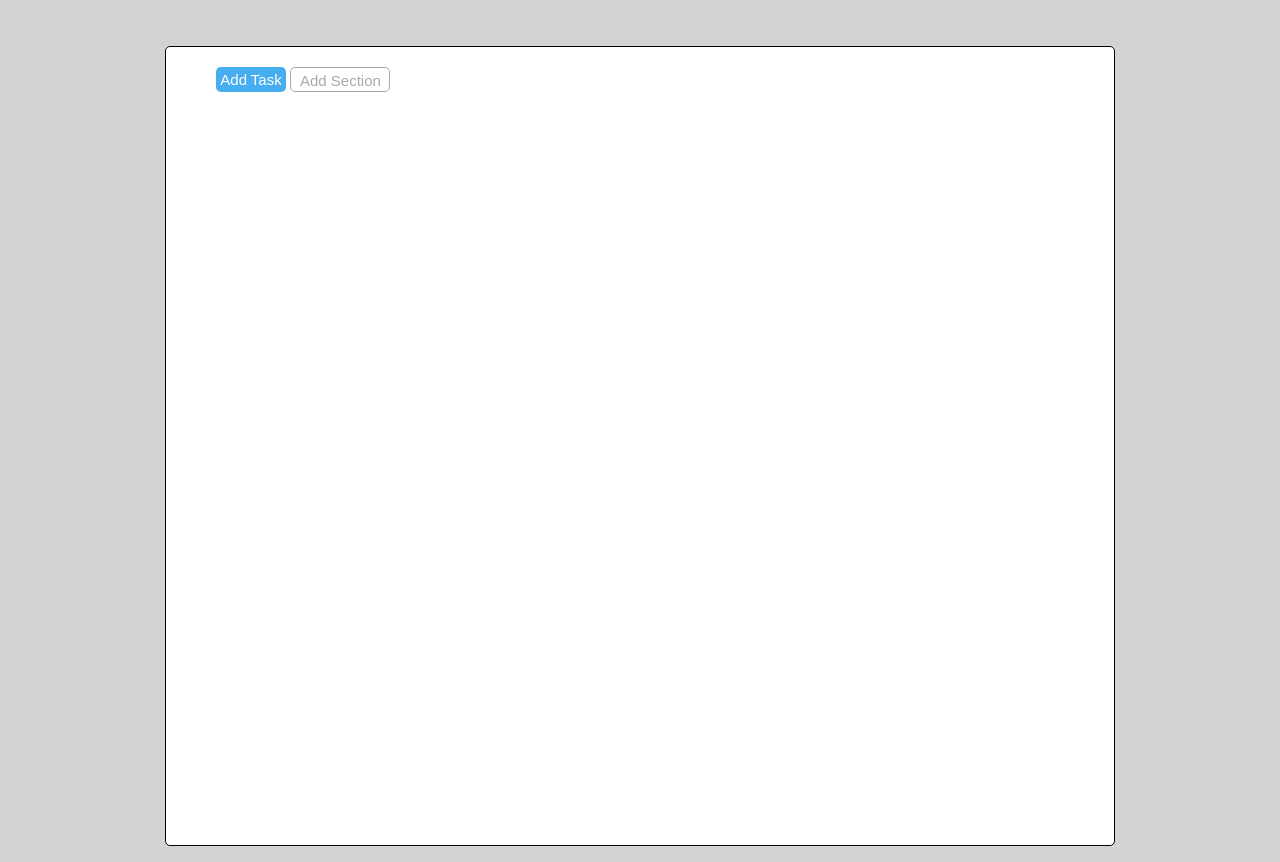
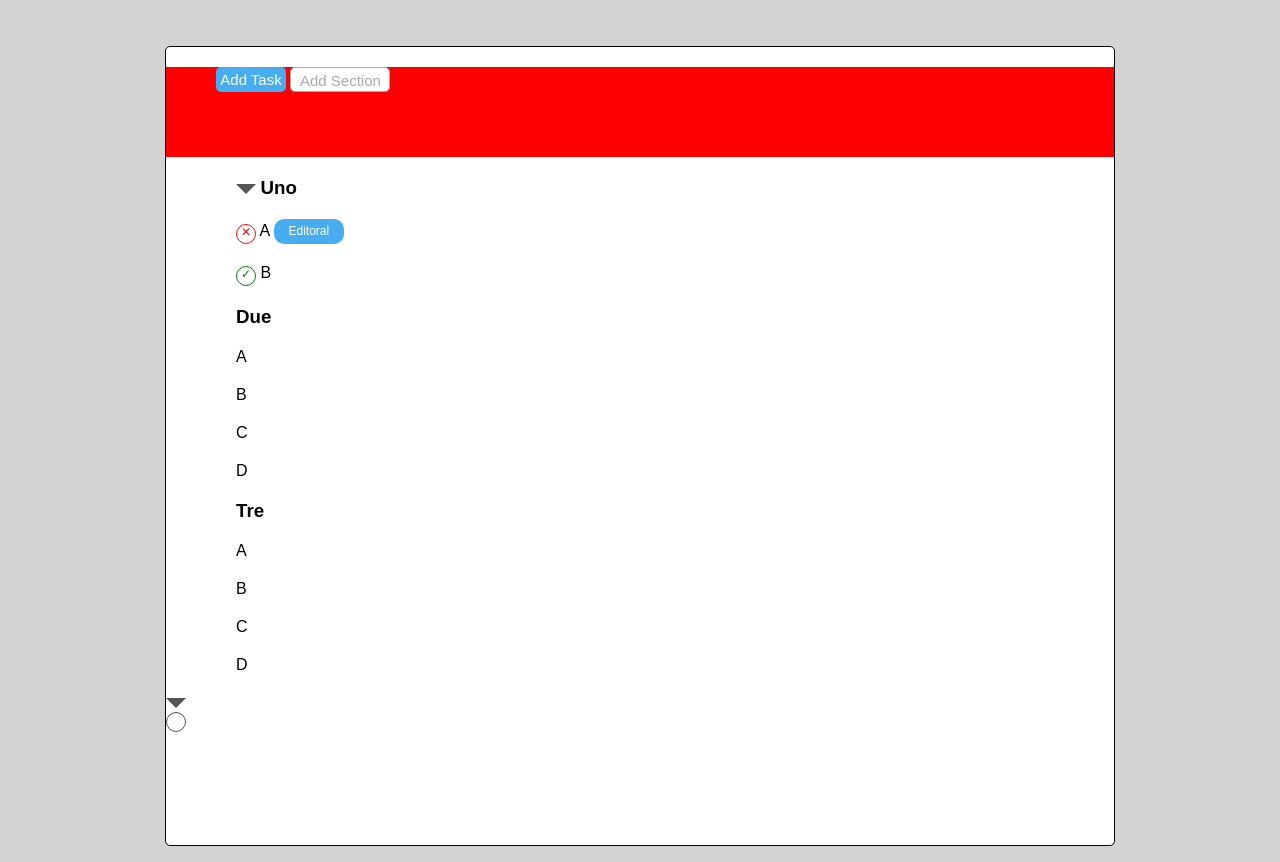
Before and after one commit to AndyDAntuono/html-css-toboolist, a plain HTML site: page index.html in a window 1280 px wide. Shown: the part 74-936 px from the top of the page. Drawn offline with Linux system fonts and the light colour scheme.

Commit message:
[FEAT] main, added ul

```diff
--- a/css/style.css
+++ b/css/style.css
@@ -37,13 +37,14 @@ body {
 }
 
 .secondary-container {
-    width: 900px;
-    height: 750px;
-    margin-left: 50px;
+    width: 100%;
+    height: 90px;
     margin-top: 20px;
+    background-color: red;
 }
 
 .add-task {
+    margin-left: 50px;
     display: inline-block;
     height: 25px;
     width: 70px;
@@ -69,3 +70,77 @@ body {
     vertical-align: middle;
     border: 1px solid darkgray;
 }
+
+.tertiary-container {
+    width: 100%;
+    height: 685px;
+}
+
+.main-ul {
+    margin-left: 70px;
+}
+
+ul {
+    list-style: none;
+}
+
+li {
+    margin: 20px 0;
+}
+
+.triangle-down {
+	display: inline-block;
+    width: 0;
+	height: 0;
+	border-left: 10px solid transparent;
+	border-right: 10px solid transparent;
+	border-top: 10px solid #555;
+}
+
+h3 {
+    display: inline-block;
+}
+
+.circle {
+    height: 20px;
+    width: 20px;
+    border: 1px solid #555;
+    border-radius: 50%;
+}
+
+.cirlce-red {
+    display: inline-block;
+    height: 20px;
+    width: 20px;
+    border: 1px solid red;
+    border-radius: 50%;
+    color: red;
+    font-size: 12px;
+    padding-left: 4px;
+    padding-bottom: 3px;
+}
+
+.circle-green {
+    display: inline-block;
+    height: 20px;
+    width: 20px;
+    border: 1px solid green;
+    border-radius: 50%;
+    color: green;
+    font-size: 12px;
+    padding-left: 4px;
+    padding-bottom: 3px;
+}
+
+.editoral  {
+    display: inline-block;
+    height: 25px;
+    width: 70px;
+    color: white;
+    background-color: rgba(71,173,241,255);
+    border-radius: 10px;
+    font-size: 12px;
+    text-align: center;
+    line-height: 25px;
+    vertical-align: middle;
+}
--- a/index.html
+++ b/index.html
@@ -21,6 +21,41 @@
                 <div class="add-task">Add Task</div>
                 <div class="add-section">Add Section</div>
             </section>
+
+            <!--SEZIONE ELENCO PUNTATO-->
+            <section class="tertiary-container">
+                <ul class="main-ul">
+                    <li><div class="triangle-down"></div>
+                        <h3>Uno</h3>
+                        <ul>
+                            <li>
+                                <div class="cirlce-red">&#10005;</div> A
+                                <div class="editoral">Editoral</div>
+                            </li>
+                            <li><div class="circle-green">&#10003;</div> B</li>
+                        </ul>
+                    </li>
+                    <li><h3>Due</h3>
+                        <ul>
+                            <li>A</li>
+                            <li>B</li>
+                            <li>C</li>
+                            <li>D</li>
+                        </ul>
+                    </li>
+                    <li><h3>Tre</h3>
+                        <ul>
+                            <li>A</li>
+                            <li>B</li>
+                            <li>C</li>
+                            <li>D</li>
+                        </ul>
+                    </li>
+                </ul>
+                <div class="triangle-down"></div>
+                <div class="circle"></div>
+            </section>
+
     </main>
 
 </body>
```
